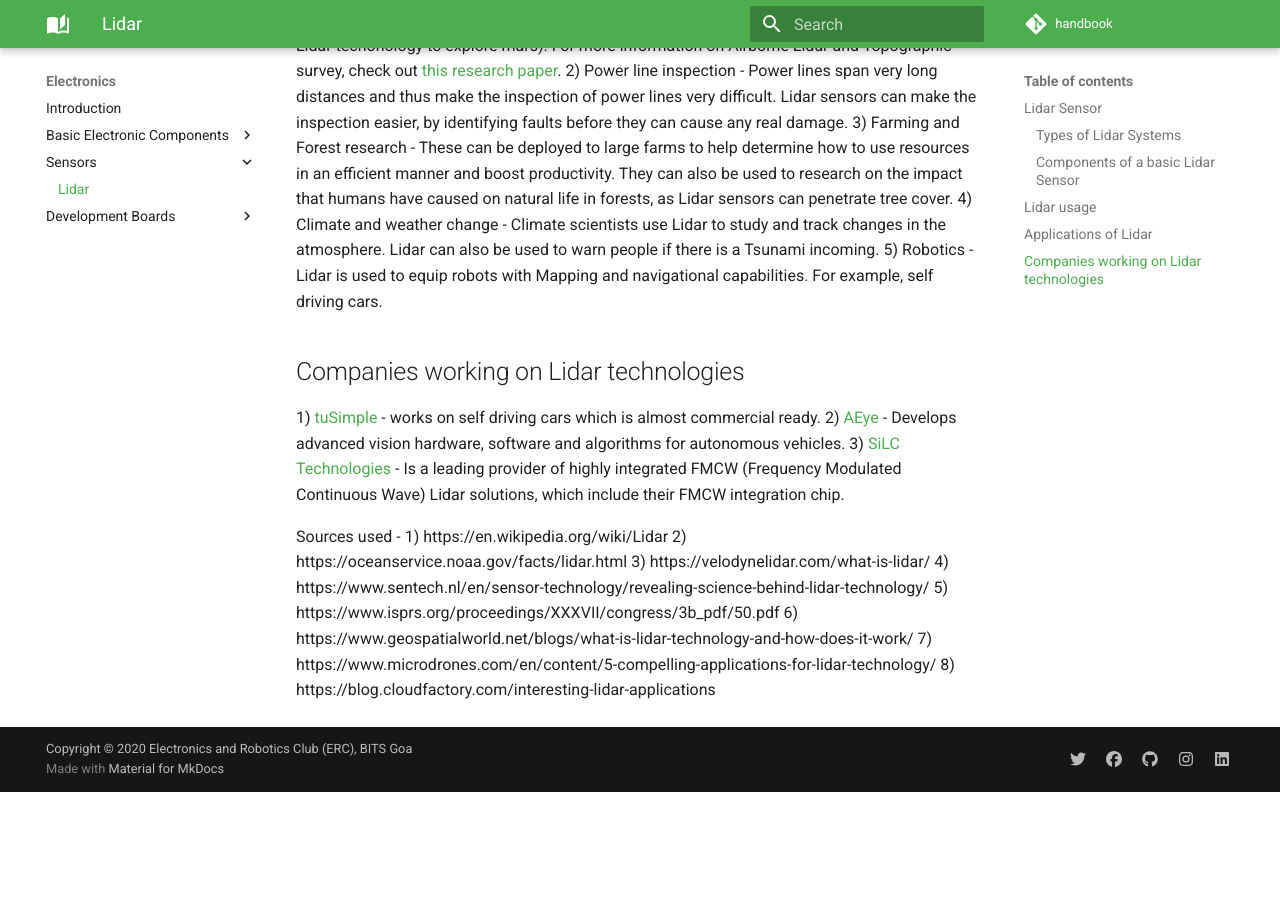
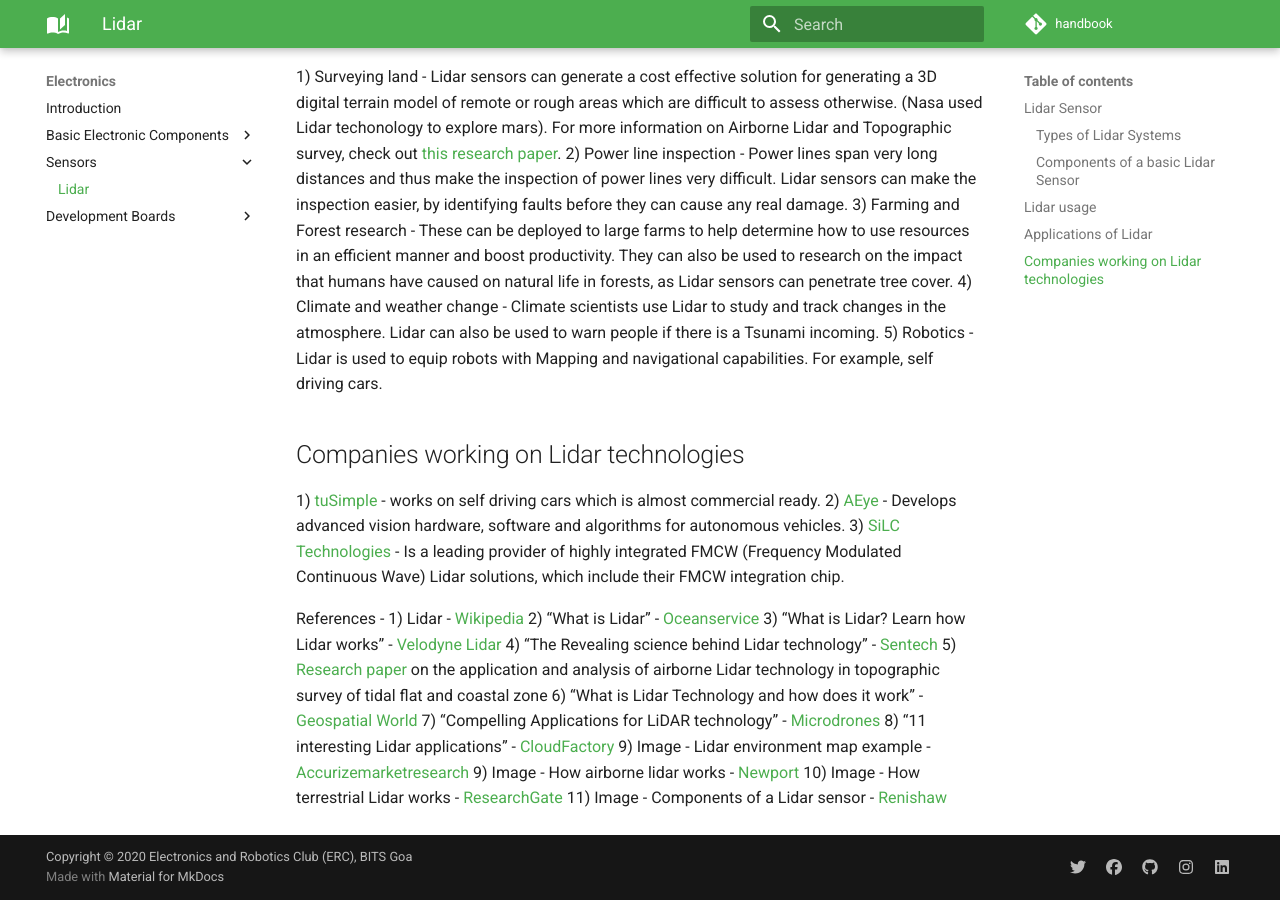
Before and after one commit to ERC-BPGC/handbook, an MkDocs documentation site: the page built from docs/electronics/Sensors/lidar.md, in a window 1280 px wide and 900 px high, scrolled down 3017 px. Built offline with MkDocs 1.6.1 and Material for MkDocs 9.7.7, drawn with Linux system fonts in a browser that asks for light colours; comment, search, counter and statistics services are not loaded; before the commit the page ends 3809 px from its top, so only the background shows below that; some of the changed text lies outside the part shown.

Commit message:
Updated Lidar references and fixed math

```diff
--- a/docs/electronics/Sensors/lidar.md
+++ b/docs/electronics/Sensors/lidar.md
@@ -19,21 +19,14 @@
 
 So, to calculate the distance $d$, we use the Newton's second law of motion
 
-$
-\begin{align*}
-S & = u \cdot t + \frac{1}{2} \cdot a \cdot t^2\\
-\end{align*}
-$
+$$ S = u \cdot t + \frac{1}{2} \cdot a \cdot t^2 $$
 
 Since, speed of light constant, replacing, $a = 0$, $u = c$, and, $S = d$  we get,
 
-$
-\begin{align*}
-d & = c \cdot t\\
-d & = 3 × 10^8 × 5 * 10^{-8}\\
-d &= 15m
-\end{align*}
-$
+$$ d = c \cdot t $$
+$$ d = 3 × 10^8 × 5 * 10^{-8} $$
+$$ d = 15m $$
+
 
 Therfore, the distance between the sensor and the obstacle is calculated to be 15 meters. This is the basic calculation that goes into calculating the distances.
 
@@ -130,12 +123,16 @@
 2) [AEye](https://www.aeye.ai/) - Develops advanced vision hardware, software and algorithms for autonomous vehicles.
 3) [SiLC Technologies](https://www.silc.com/) - Is a leading provider of highly integrated FMCW (Frequency Modulated Continuous Wave) Lidar solutions, which include their FMCW integration chip.
 
-Sources used -
-1) https://en.wikipedia.org/wiki/Lidar
-2) https://oceanservice.noaa.gov/facts/lidar.html
-3) https://velodynelidar.com/what-is-lidar/
-4) https://www.sentech.nl/en/sensor-technology/revealing-science-behind-lidar-technology/
-5) https://www.isprs.org/proceedings/XXXVII/congress/3b_pdf/50.pdf
-6) https://www.geospatialworld.net/blogs/what-is-lidar-technology-and-how-does-it-work/
-7) https://www.microdrones.com/en/content/5-compelling-applications-for-lidar-technology/
-8) https://blog.cloudfactory.com/interesting-lidar-applications
+References -
+1) Lidar - [Wikipedia](https://en.wikipedia.org/wiki/Lidar)
+2) "What is Lidar" - [Oceanservice](https://oceanservice.noaa.gov/facts/lidar.html)
+3) "What is Lidar? Learn how Lidar works" - [Velodyne Lidar](https://velodynelidar.com/what-is-lidar/)
+4) "The Revealing science behind Lidar technology" - [Sentech](https://www.sentech.nl/en/sensor-technology/revealing-science-behind-lidar-technology/)
+5) [Research paper](https://www.isprs.org/proceedings/XXXVII/congress/3b_pdf/50.pdf) on the application and analysis of airborne Lidar technology in topographic survey of tidal flat and coastal zone
+6) "What is Lidar Technology and how does it work" - [Geospatial World](https://www.geospatialworld.net/blogs/what-is-lidar-technology-and-how-does-it-work/)
+7) "Compelling Applications for LiDAR technology" - [Microdrones](https://www.microdrones.com/en/content/5-compelling-applications-for-lidar-technology/)
+8) "11 interesting Lidar applications" - [CloudFactory](https://blog.cloudfactory.com/interesting-lidar-applications)
+9) Image - Lidar environment map example - [Accurizemarketresearch](https://www.accurizemarketresearch.com/blog-list/u-s--airborne-lidar-market)
+9) Image - How airborne lidar works - [Newport](https://www.newport.com/n/lidar)
+10) Image - How terrestrial Lidar works - [ResearchGate](https://www.researchgate.net/figure/Diagram-of-the-mobile-terrestrial-laser-scanner-and-its-components_fig7_308694817)
+11) Image - Components of a Lidar sensor - [Renishaw](https://www.renishaw.com/en/optical-encoders-and-lidar-scanning--39244)
```
Also changed, not shown: docs/electronics/Sensors/images/lidar-image web links.md (deleted, +0 -4 lines).
